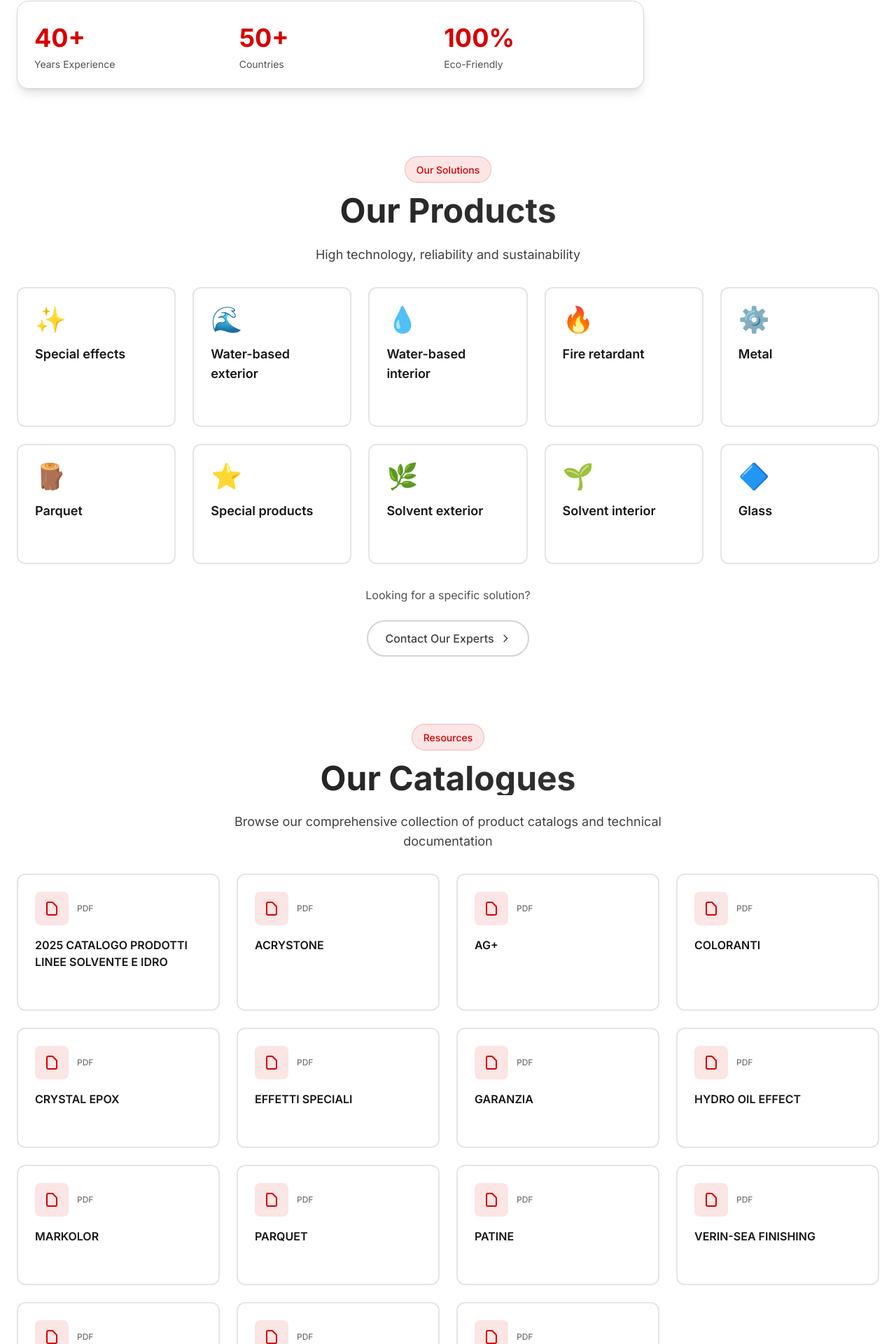
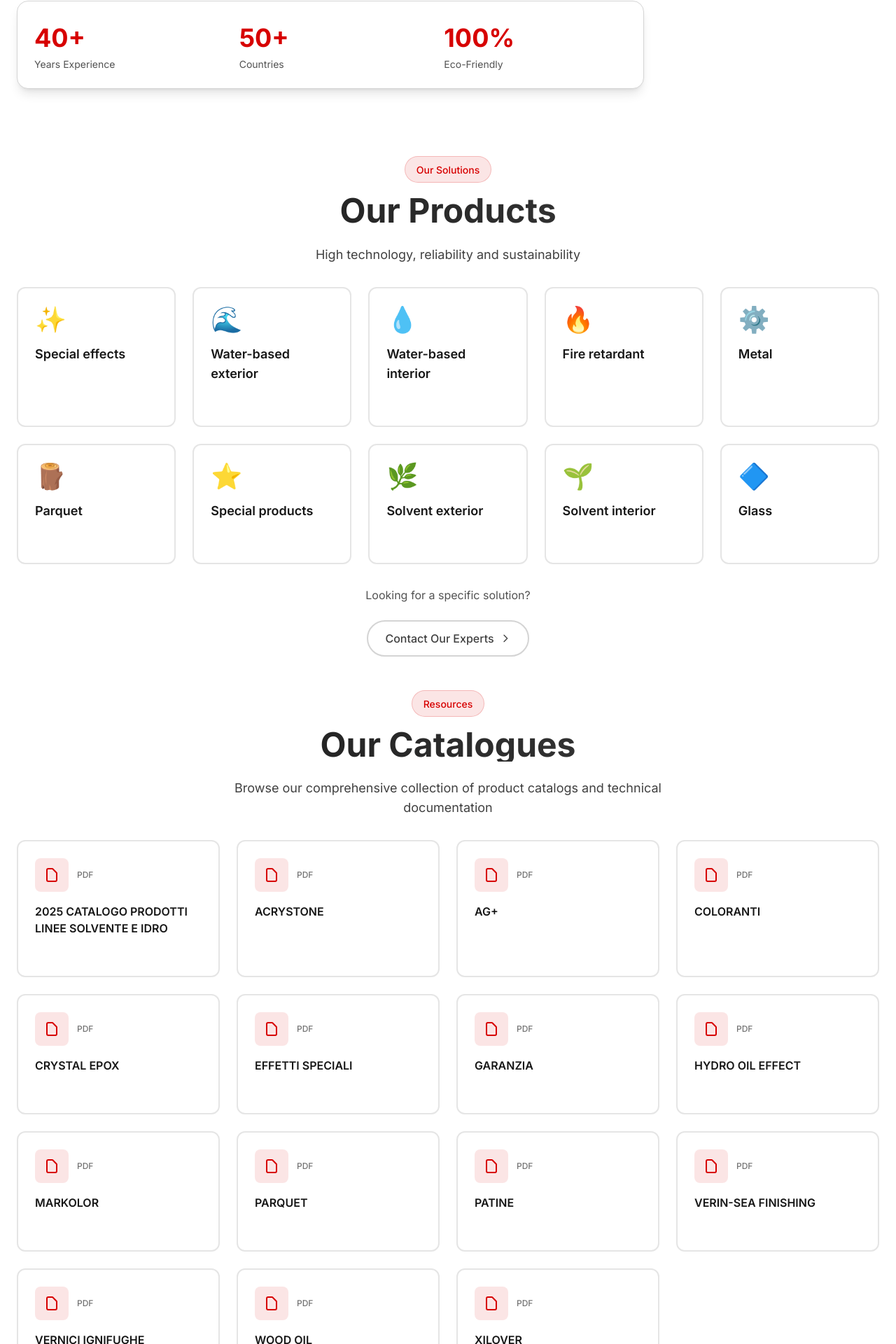
Before and after one commit to levonstepan/VerinLegno.am, a Next.js app: page / in a window 1280 px wide. Shown: the part 666-2586 px from the top of the page at 70% size. Built offline with nearby package versions, Linux system fonts and the light colour scheme.

Commit message:
Reduce spacing between Products and Catalogues sections

```diff
--- a/app/components/Catalogues.tsx
+++ b/app/components/Catalogues.tsx
@@ -16,7 +16,7 @@ export function Catalogues({
   const [hoveredIndex, setHoveredIndex] = useState<number | null>(null);
 
   return (
-    <section id="catalogues" className="py-8 md:py-12 bg-white relative">
+    <section id="catalogues" className="pt-4 md:pt-6 pb-8 md:pb-12 bg-white relative">
 
       <div className="relative z-10 mx-auto max-w-7xl px-4 md:px-6">
         <div className="text-center mb-8">
--- a/app/components/Products.tsx
+++ b/app/components/Products.tsx
@@ -32,7 +32,7 @@ export function Products({
   const [hoveredIndex, setHoveredIndex] = useState<number | null>(null);
 
   return (
-    <section id="products" className="py-8 md:py-12 bg-white relative">
+    <section id="products" className="pt-8 md:pt-12 pb-4 md:pb-6 bg-white relative">
 
       <div className="relative z-10 mx-auto max-w-7xl px-4 md:px-6">
         <div className="text-center mb-8">
```
